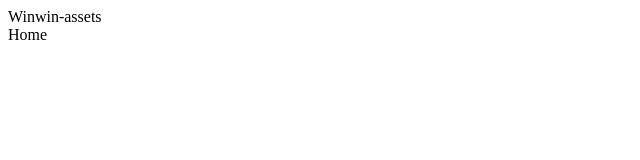
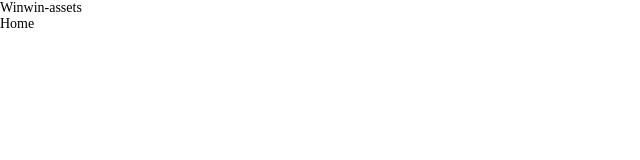
Before and after one commit to romncn/WinWin-Assets_Web, a React (Create React App) app: page / in a window 1280 px wide. Shown: the top 160 px of the page, without its empty margins (0-640 px from the left). Built offline with nearby package versions, Linux system fonts and the light colour scheme.

Commit message:
create global style and theme website

```diff
--- a/src/index.tsx
+++ b/src/index.tsx
@@ -1,10 +1,38 @@
-import React from 'react';
-import ReactDOM from 'react-dom';
-import App from './App';
+import React from "react";
+import ReactDOM from "react-dom";
+import App from "./App";
+import { createGlobalStyle, ThemeProvider } from "styled-components";
+import { theme } from "./style/Theme";
+
+const GlobalStyle = createGlobalStyle`
+  body {
+    margin: 0;
+    padding: 0;
+    font-size: 14px
+  }
+  h1 {
+    font-size: 40px
+  }
+  h2 {
+    font-size: 32px
+  }
+  h3 {
+    font-size: 24px
+  }
+  h4 {
+    font-size: 22px
+  }
+  h5 {
+    font-size: 16px
+  }
+`;
 
 ReactDOM.render(
   <React.StrictMode>
-    <App />
+    <GlobalStyle />
+    <ThemeProvider theme={theme}>
+      <App />
+    </ThemeProvider>
   </React.StrictMode>,
-  document.getElementById('root')
+  document.getElementById("root")
 );
--- /dev/null
+++ b/src/style/Theme.tsx
@@ -0,0 +1,11 @@
+import baseStyled, { ThemedStyledInterface } from 'styled-components';
+
+export const theme = {
+    color: {
+        base: "#843A39",
+        sub: "#404143",
+    },
+};
+
+export type Theme = typeof theme;
+export const styled = baseStyled as ThemedStyledInterface<Theme>;
```
